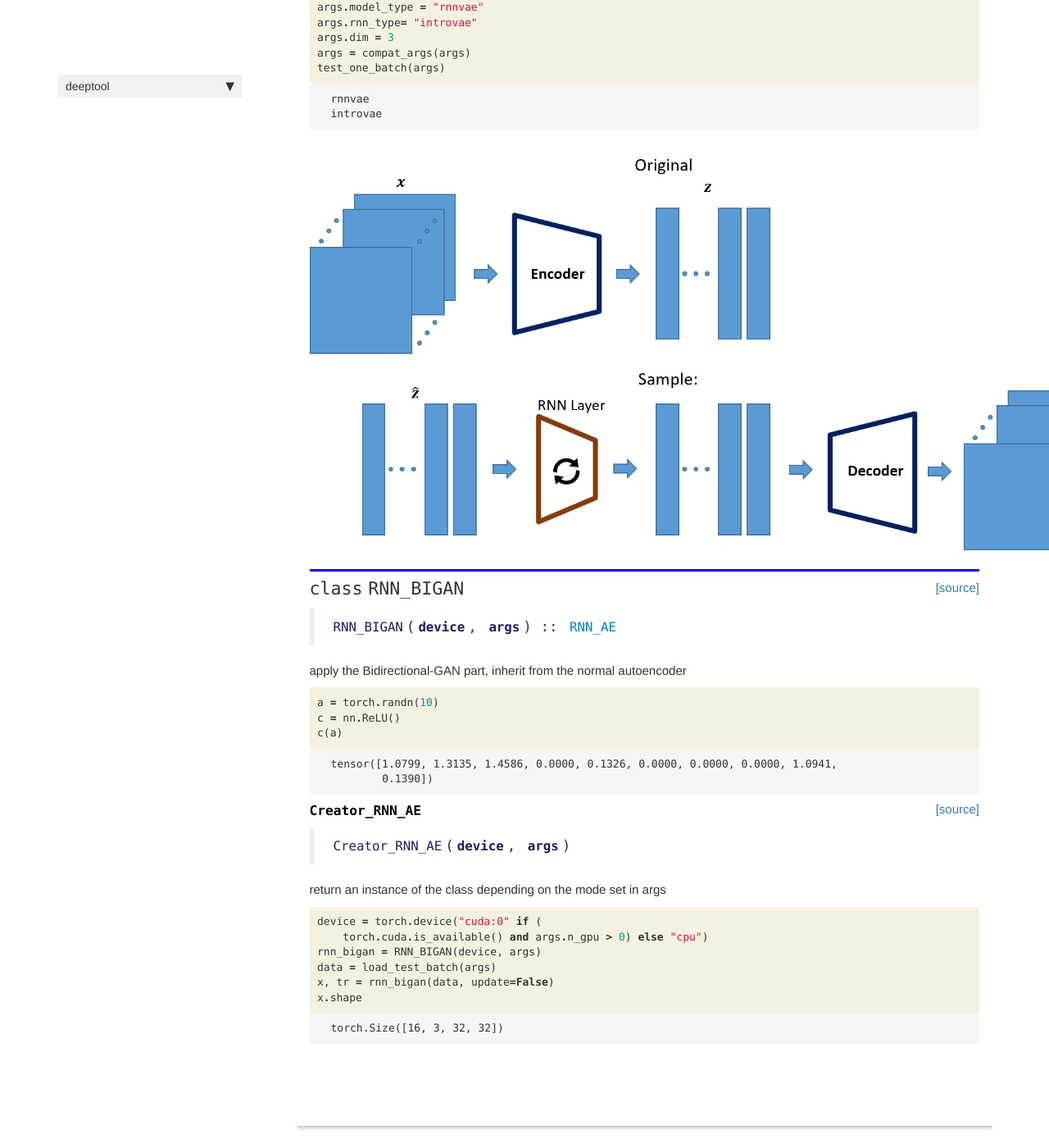
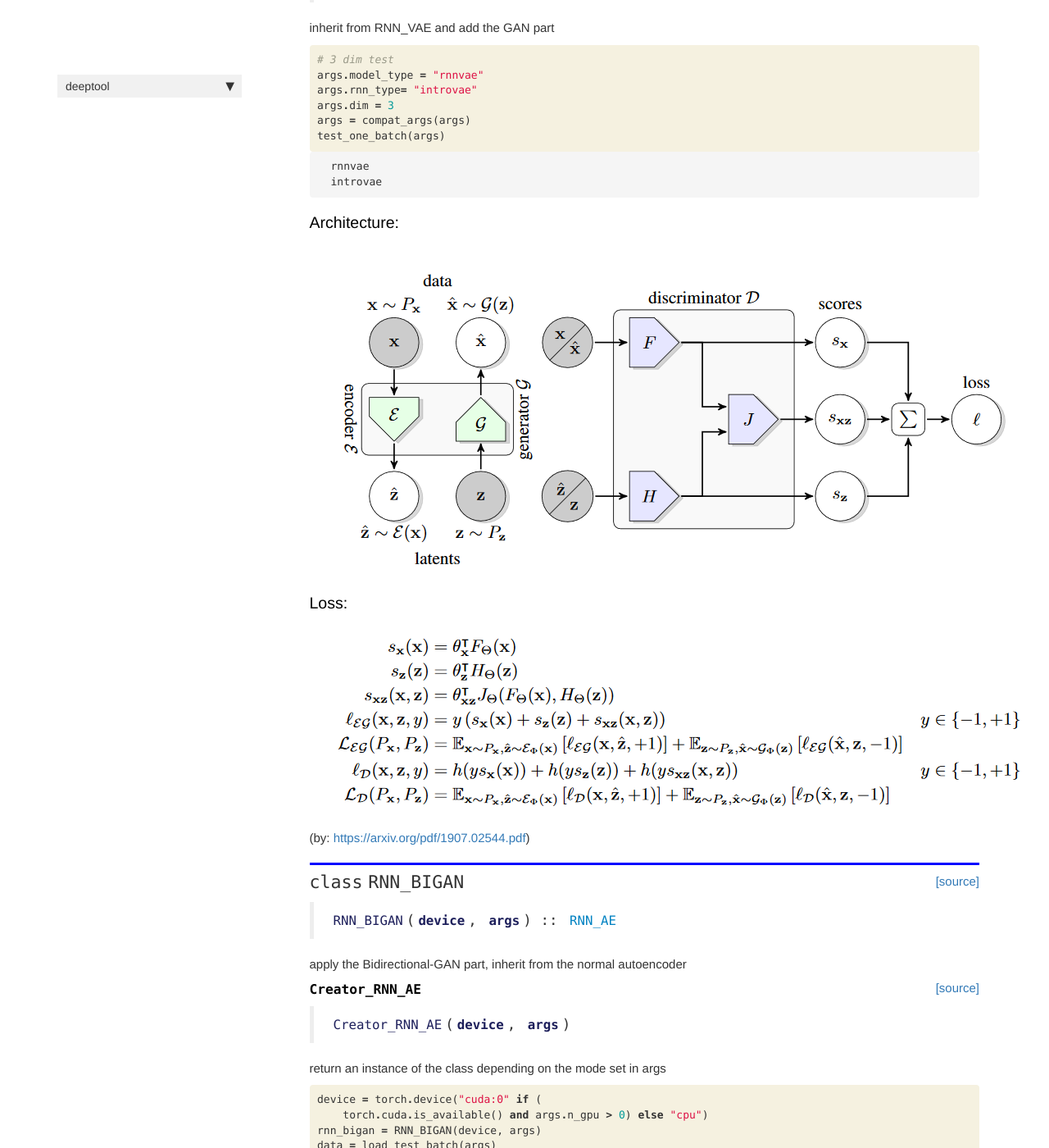
Before and after one commit to NikonPic/deeptool, a Jekyll site: the page built from docs/vae.html, in a window 1280 px wide and 1400 px high, scrolled down 2714 px. Shown: the whole window at 82% size. Built offline with Jekyll 4.4.1, drawn with Linux system fonts in a browser that asks for light colours; nearby versions of some CDN libraries; comment, search, counter and statistics services are not loaded.

Commit message:
included some explanating pictures

```diff
--- a/docs/vae.html
+++ b/docs/vae.html
@@ -365,7 +365,9 @@ introvae
 </div>
 <div class="cell border-box-sizing text_cell rendered"><div class="inner_cell">
 <div class="text_cell_render border-box-sizing rendered_html">
-<p>{% include image.html alt="Drawing" style="width: 800px;" file="/deeptool/img/bigan_rae_1.png" %}</p>
+<h3 id="Architecture:">Architecture:<a class="anchor-link" href="#Architecture:">&#182;</a></h3><p>{% include image.html alt="Drawing" style="width: 800px;" file="/deeptool/img/arch_biggan.png" %}</p>
+<h3 id="Loss:">Loss:<a class="anchor-link" href="#Loss:">&#182;</a></h3><p>{% include image.html alt="Drawing" style="width: 800px;" file="/deeptool/img/biggan.png" %}</p>
+<p>(by: <a href="https://arxiv.org/pdf/1907.02544.pdf">https://arxiv.org/pdf/1907.02544.pdf</a>)</p>
 
 </div>
 </div>
@@ -395,38 +397,6 @@ introvae
 
 </div>
 <div class="cell border-box-sizing code_cell rendered">
-<div class="input">
-
-<div class="inner_cell">
-    <div class="input_area">
-<div class=" highlight hl-ipython3"><pre><span></span><span class="n">a</span> <span class="o">=</span> <span class="n">torch</span><span class="o">.</span><span class="n">randn</span><span class="p">(</span><span class="mi">10</span><span class="p">)</span>
-<span class="n">c</span> <span class="o">=</span> <span class="n">nn</span><span class="o">.</span><span class="n">ReLU</span><span class="p">()</span>
-<span class="n">c</span><span class="p">(</span><span class="n">a</span><span class="p">)</span>
-</pre></div>
-
-    </div>
-</div>
-</div>
-
-<div class="output_wrapper">
-<div class="output">
-
-<div class="output_area">
-
-
-
-<div class="output_text output_subarea output_execute_result">
-<pre>tensor([1.0799, 1.3135, 1.4586, 0.0000, 0.1326, 0.0000, 0.0000, 0.0000, 1.0941,
-        0.1390])</pre>
-</div>
-
-</div>
-
-</div>
-</div>
-
-</div>
-<div class="cell border-box-sizing code_cell rendered">
 
 </div>
 <div class="cell border-box-sizing code_cell rendered">
@@ -438,7 +408,7 @@ introvae
 
 
 <div class="output_markdown rendered_html output_subarea ">
-<h4 id="Creator_RNN_AE" class="doc_header"><code>Creator_RNN_AE</code><a href="https://github.com/NikonPic/deeptool/tree/master/deeptool/model/rnnvae.py#L550" class="source_link" style="float:right">[source]</a></h4><blockquote><p><code>Creator_RNN_AE</code>(<strong><code>device</code></strong>, <strong><code>args</code></strong>)</p>
+<h4 id="Creator_RNN_AE" class="doc_header"><code>Creator_RNN_AE</code><a href="https://github.com/NikonPic/deeptool/tree/master/deeptool/model/rnnvae.py#L554" class="source_link" style="float:right">[source]</a></h4><blockquote><p><code>Creator_RNN_AE</code>(<strong><code>device</code></strong>, <strong><code>args</code></strong>)</p>
 </blockquote>
 <p>return an instance of the class depending on the mode set in args</p>
 
```
Also changed, not shown: docs/img/arch_biggan.png (added), docs/img/biggan.png (added), nbs/img/arch_biggan.PNG (added), nbs/img/biggan.PNG (added), 3 other files.
